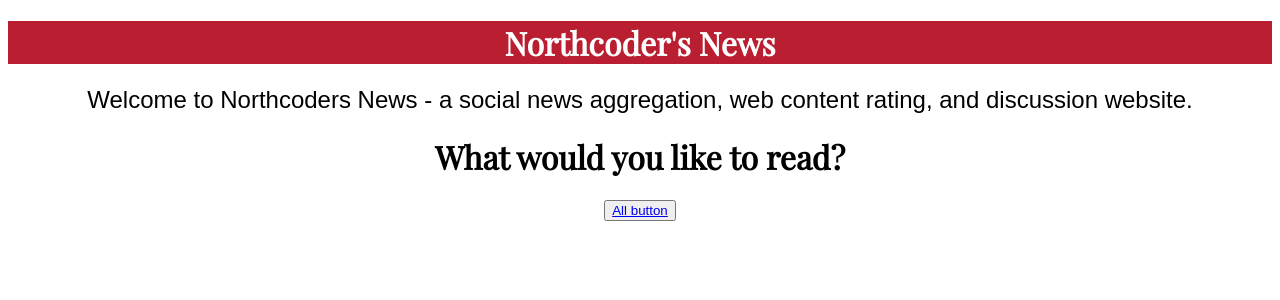
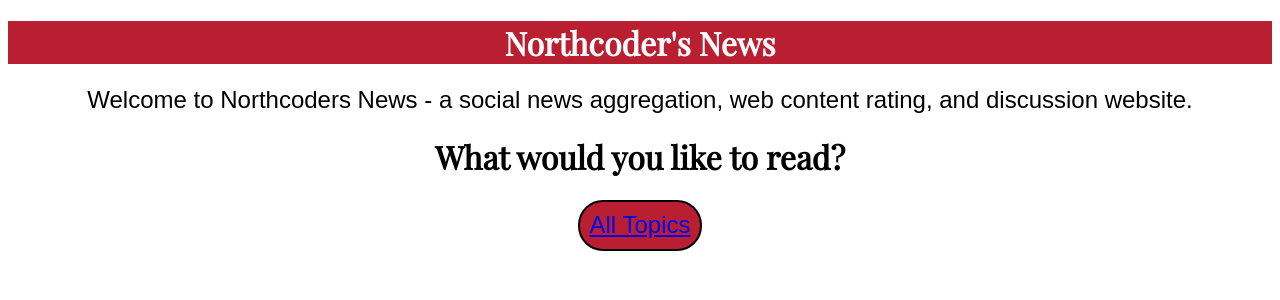
Before and after one commit to AlexBrown97/fe-nc-news, a React (Create React App) app: page / in a window 1280 px wide. Shown: the top 300 px of the page. Built offline with nearby package versions, Linux system fonts and the light colour scheme; no server answers.

Commit message:
add error handling component, styled

```diff
--- a/src/App.js
+++ b/src/App.js
@@ -4,6 +4,7 @@ import Header from "./Components/Header";
 import Homepage from "./Pages/Homepage";
 import { Router } from "@reach/router";
 import ArticleList from "./Components/ArticleList";
+import ErrorHandler from "./Components/ErrorHandler";
 
 function App() {
   return (
@@ -12,6 +13,7 @@ function App() {
       <Router>
         <Homepage path="/" />
         <ArticleList path="/articles" />
+        <ErrorHandler default status={404} message="This page does not exist" />
       </Router>
     </div>
   );
--- a/src/Components/ArticleList.jsx
+++ b/src/Components/ArticleList.jsx
@@ -1,10 +1,12 @@
 import axios from "axios";
 import React, { Component } from "react";
+import ErrorHandler from "./ErrorHandler";
 
 class ArticleList extends Component {
   state = {
     articles: [],
     isLoading: true,
+    error: null,
   };
 
   componentDidMount() {
@@ -12,10 +14,20 @@ class ArticleList extends Component {
       .get("https://alex-northcoders-news.herokuapp.com/api/articles")
       .then(({ data: { articles } }) => {
         this.setState({ articles, isLoading: false });
+      })
+      .catch(({ response }) => {
+        console.dir(response);
+        this.setState({
+          error: {
+            status: response.status,
+            message: response.data.msg,
+          },
+        });
       });
   }
   render() {
-    const { articles, isLoading } = this.state;
+    const { articles, isLoading, error } = this.state;
+    if (error) return <ErrorHandler {...error} />;
     if (isLoading) return <div>Loading Articles...</div>;
     return (
       <main>
--- /dev/null
+++ b/src/Components/ErrorHandler.jsx
@@ -0,0 +1,30 @@
+import React from "react";
+import styled from "styled-components";
+
+const Warning = styled.h2`
+  color: red;
+  font-weight: bold;
+  background: white;
+  border: 2px dashed red;
+  padding: 1rem;
+  margin: 1rem;
+  font-family: sans-serif;
+`;
+
+const ErrorHandler = (props) => {
+  if (props.status === 404) {
+    return (
+      <Warning>
+        ❗Error - Code:{props.status}, {props.message}❗
+      </Warning>
+    );
+  } else if (props.status === 400) {
+    return (
+      <Warning>
+        ❗Error - Code:{props.status}, {props.message}❗
+      </Warning>
+    );
+  }
+};
+
+export default ErrorHandler;
--- a/src/Components/TopicLinks.jsx
+++ b/src/Components/TopicLinks.jsx
@@ -3,17 +3,22 @@ import axios from "axios";
 import { Link } from "@reach/router";
 import styled from "styled-components";
 
-// const Topics = styled.button`
-//   background-color: #ba1f31;
-//   padding: 18px;
-//   color: white;
-//   width: 300px;
-//   height: 40px;
-//   font-size: 35px;
-//   border-radius: 25px;
-//   margin-left: auto;
-//   margin-right: auto;
-// `;
+const Topics = styled.button`
+  font-family: sans-serif;
+  font-weight: lighter;
+  background-color: #ba1f31;
+  border-radius: 25px;
+  font-size: 1.5em;
+  padding: 0.4em;
+  border: 2px solid black;
+  text-decoration: none;
+  transition-duration: 0.4s;
+  &:hover {
+    background-color: palevioletred;
+    color: white;
+    border: 2px solid palevioletred;
+  }
+`;
 
 export default class TopicLinks extends React.Component {
   state = {
@@ -28,9 +33,9 @@ export default class TopicLinks extends React.Component {
   }
   render() {
     return (
-      <button>
-        <Link to="/articles">All button</Link>
-      </button>
+      <Topics>
+        <Link to="/articles">All Topics</Link>
+      </Topics>
     );
   }
 }
```
